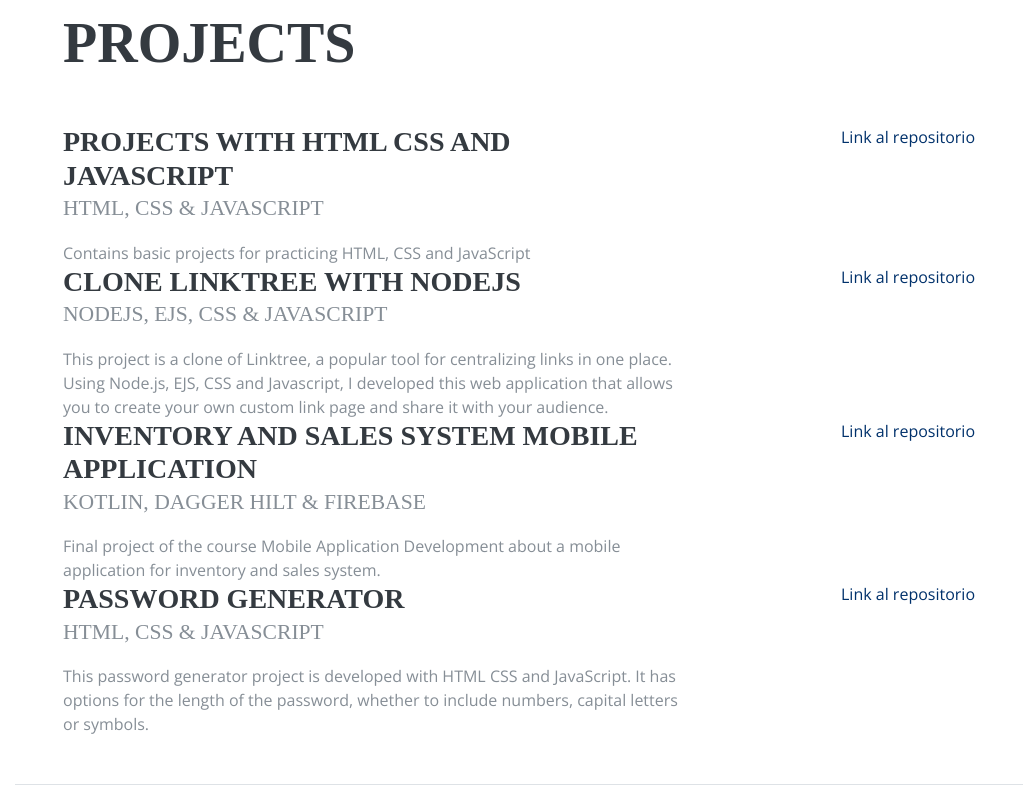
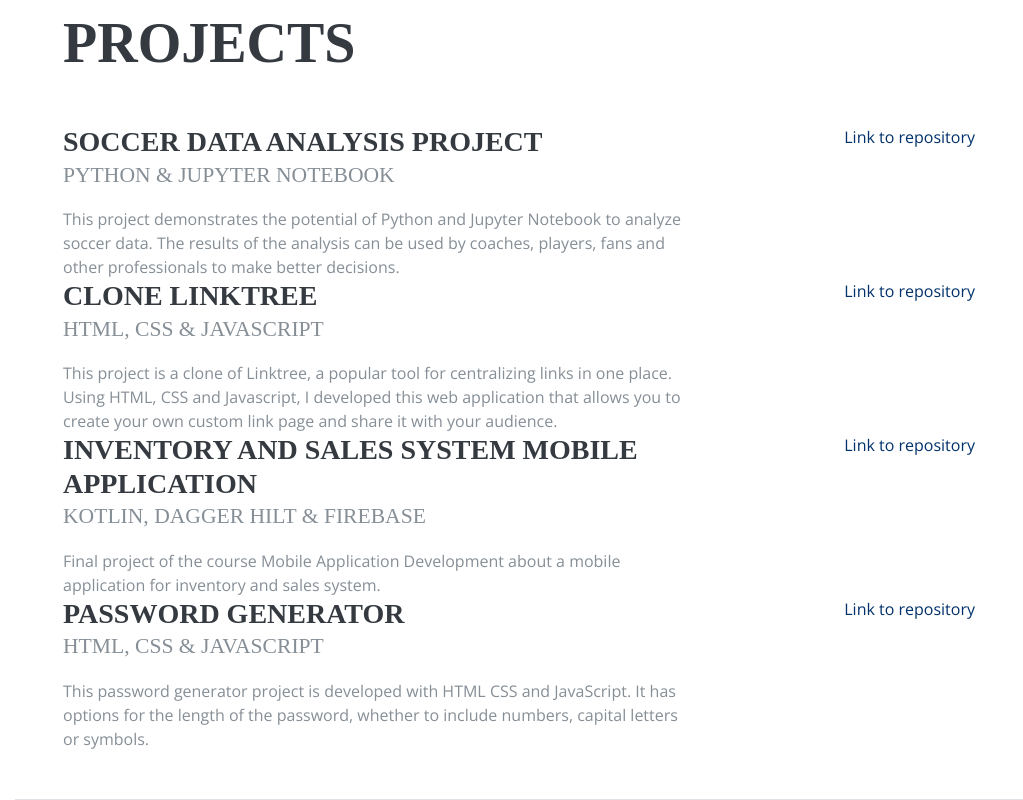
Before and after one commit to Nicole-Palomino/portafolio, a plain HTML site: page index.html in a window 1280 px wide. Shown: the part 1638-2438 px from the top of the page, without its empty margins (257-1280 px from the left). Drawn offline with nearby package versions, Linux system fonts and the light colour scheme; a web font is replaced by a local one.

Commit message:
actualizar enlaces y proyectos

```diff
--- a/index.html
+++ b/index.html
@@ -3,7 +3,7 @@
   <head>
     <meta charset="utf-8">
     <meta name="viewport" content="width=device-width, initial-scale=1, shrink-to-fit=no">
-    <title>Portfolio - Nicole Palomino Alvarado</title>
+    <title>Portafolio - Nicole Palomino Alvarado</title>
     <link href="vendor/bootstrap/css/bootstrap.min.css" rel="stylesheet">
     <link href="https://fonts.googleapis.com/css?family=Saira+Extra+Condensed:100,200,300,400,500,600,700,800,900" rel="stylesheet">
     <link href="https://fonts.googleapis.com/css?family=Open+Sans:300,300i,400,400i,600,600i,700,700i,800,800i" rel="stylesheet">
@@ -46,10 +46,10 @@
           <h1 class="mb-0">Nicole
             <span class="text-primary">Palomino</span>
           </h1>
-          <p class="mb-5 fs-3">I am 21 years old and I am from Piura, Peru. I am in the V cycle of the career of Information Systems Management. My passion for technology has led me to acquire solid skills in several key areas such as Web Development and Application Programming.</p>
+          <p class="mb-5 fs-3">I am 22 years old and I am from Piura, Peru. I am currently studying the seventh cycle of Information Systems Management. I am currently working on my own projects on soccer data analysis.</p>
           <ul class="list-inline list-social-icons mb-0">
             <li class="list-inline-item">
-              <a href="https://www.facebook.com/HackHubStudio" target="_blank">
+              <a href="https://www.facebook.com/nicolee.palomino" target="_blank">
                 <span class="fa-stack fa-lg">
                   <i class="fa fa-circle fa-stack-2x"></i>
                   <i class="fa fa-facebook fa-stack-1x fa-inverse"></i>
@@ -57,7 +57,7 @@
               </a>
             </li>
             <li class="list-inline-item">
-              <a href="https://www.instagram.com/nicole.dev.p/" target="_blank">
+              <a href="https://www.instagram.com/nicolee.palomino/" target="_blank">
                 <span class="fa-stack fa-lg">
                   <i class="fa fa-circle fa-stack-2x"></i>
                   <i class="fa fa-instagram fa-stack-1x fa-inverse"></i>
@@ -100,9 +100,6 @@
               <i class="devicons devicons-javascript"></i>
             </li>
             <li class="list-inline-item">
-              <i class="devicons devicons-nodejs"></i>
-            </li>
-            <li class="list-inline-item">
               <i class="devicons devicons-python"></i>
             </li>
             <li class="list-inline-item">
@@ -130,26 +127,26 @@
 
           <div class="resume-item d-flex flex-column flex-md-row">
             <div class="resume-content mr-auto">
-              <h3 class="mb-0">Projects with HTML CSS and Javascript</h3>
-              <div class="subheading mb-3">HTML, CSS &amp; Javascript</div>
-              <div>Contains basic projects for practicing HTML, CSS and JavaScript</div>
+              <h3 class="mb-0">Soccer data analysis project</h3>
+              <div class="subheading mb-3">Python &amp; Jupyter Notebook</div>
+              <div>This project demonstrates the potential of Python and Jupyter Notebook to analyze soccer data. The results of the analysis can be used by coaches, players, fans and other professionals to make better decisions.</div>
             </div>
             <div class="resume-date text-md-right">
               <a href="https://github.com/Nicole-Palomino/codeCanvas" target="_blank">
-                <span class="text-primary">Link al repositorio</span>
+                <span class="text-primary">Link to repository</span>
               </a>
             </div>
           </div>
 
           <div class="resume-item d-flex flex-column flex-md-row">
             <div class="resume-content mr-auto">
-              <h3 class="mb-0">Clone Linktree with NodeJS</h3>
-              <div class="subheading mb-3">NodeJS, EJS, CSS &amp; Javascript</div>
-              <div>This project is a clone of Linktree, a popular tool for centralizing links in one place. Using Node.js, EJS, CSS and Javascript, I developed this web application that allows you to create your own custom link page and share it with your audience.</div>
+              <h3 class="mb-0">Clone Linktree</h3>
+              <div class="subheading mb-3">HTML, CSS &amp; Javascript</div>
+              <div>This project is a clone of Linktree, a popular tool for centralizing links in one place. Using HTML, CSS and Javascript, I developed this web application that allows you to create your own custom link page and share it with your audience.</div>
             </div>
             <div class="resume-date text-md-right">
               <a href="https://github.com/Nicole-Palomino/linktree-NodeJS" target="_blank">
-                <span class="text-primary">Link al repositorio</span>
+                <span class="text-primary">Link to repository</span>
               </a>
             </div>
           </div>
@@ -162,7 +159,7 @@
             </div>
             <div class="resume-date text-md-right">
               <a href="https://github.com/Nicole-Palomino/ART_OF_TECHNOLOGY" target="_blank">
-                <span class="text-primary">Link al repositorio</span>
+                <span class="text-primary">Link to repository</span>
               </a>
             </div>
           </div>
@@ -175,7 +172,7 @@
             </div>
             <div class="resume-date text-md-right">
               <a href="https://github.com/Nicole-Palomino/generador-contrasenas-python" target="_blank">
-                <span class="text-primary">Link al repositorio</span>
+                <span class="text-primary">Link to repository</span>
               </a>
             </div>
           </div>
```
